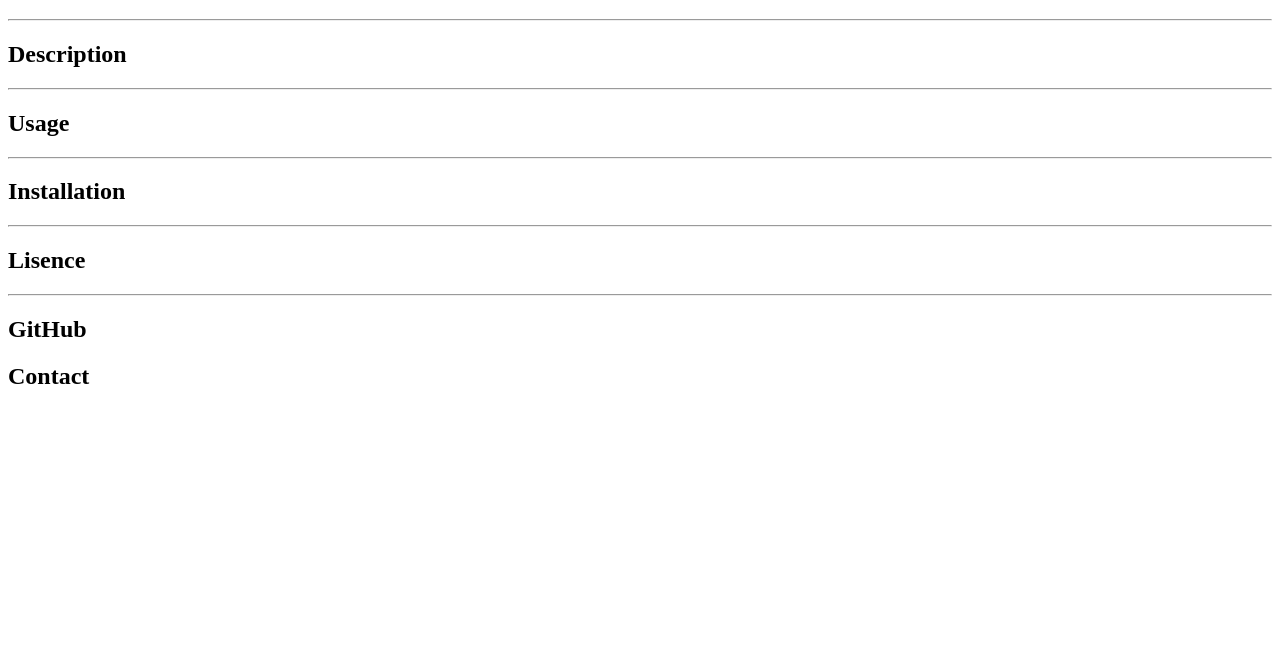
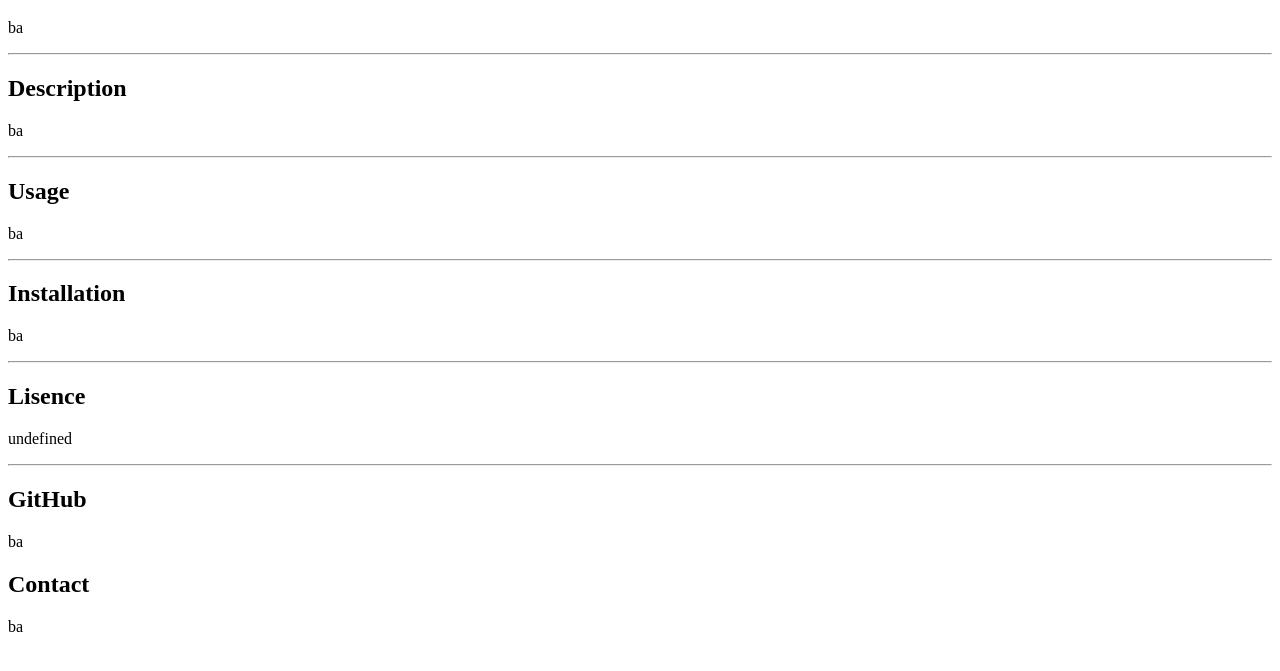
Before and after one commit to spencej123/ReadMe-Generator, a website: page index.html in a window 1280 px wide. Shown: the part 61-732 px from the top of the page. Drawn offline with Linux system fonts and the light colour scheme.

Commit message:
trying out some changes to the html

```diff
--- a/index.html
+++ b/index.html
@@ -7,34 +7,34 @@
   </head>
   <body>
     <h1>Project Title</h1>
-    <p></p>
+    <p>ba</p>
 
     <hr />
 
     <h2>Description</h2>
-    <p></p>
+    <p>ba</p>
 
     <hr />
 
     <h2>Usage</h2>
-    <p></p>
+    <p>ba</p>
 
     <hr />
 
     <h2>Installation</h2>
-    <p></p>
+    <p>ba</p>
 
     <hr />
 
     <h2>Lisence</h2>
-    <p></p>
+    <p>undefined</p>
 
     <hr />
 
     <h2>GitHub</h2>
-    <p></p>
+    <p>ba</p>
 
     <h2>Contact</h2>
-    <p></p>
+    <p>ba</p>
   </body>
 </html>
--- a/index.js
+++ b/index.js
@@ -43,7 +43,7 @@ const promtUser = () =>
     },
   ]);
 
-const generateHTML = (answers) =>
+const generateReadME = (answers) =>
   `<!DOCTYPE html>
 <html lang="en">
   <head>
@@ -85,6 +85,6 @@ const generateHTML = (answers) =>
   </body>
 </html>`;
 promtUser()
-  .then((answers) => writeFileAsync("index.html", generateHTML(answers)))
-  .then(() => console.log("index.html written"))
+  .then((answers) => writeFileAsync("README.md", generateReadMe(answers)))
+  .then(() => console.log("README written"))
   .catch((err) => console.log(err));
```
